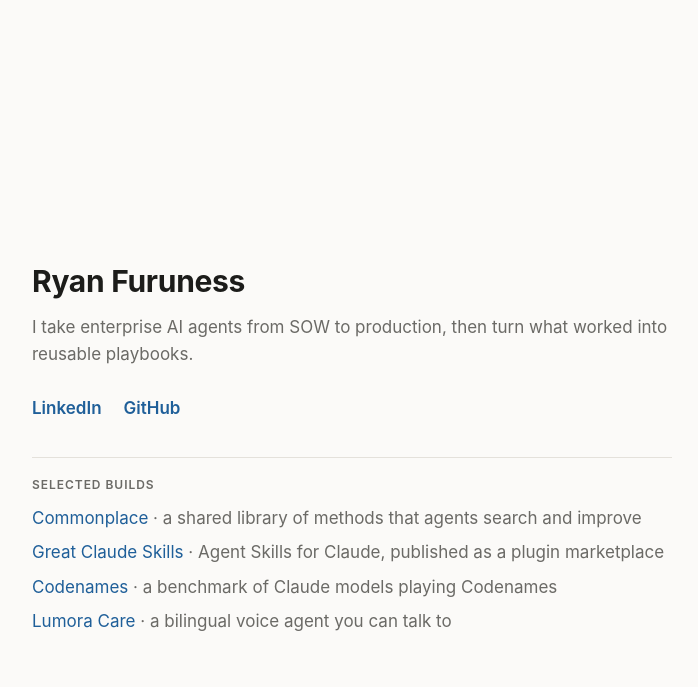
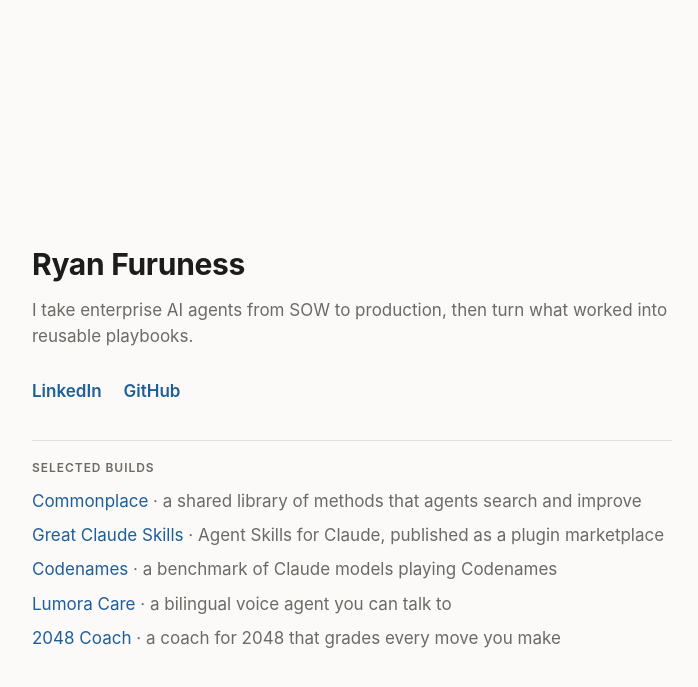
Before and after one commit to ryanfuruness/ryanfuruness.github.io, a Jekyll site: the page built from index.html, in a window 1280 px wide. Shown: the top 687 px of the page, without its empty margins (288-986 px from the left). Built offline with Jekyll 4.4.1, drawn with Linux system fonts in a browser that asks for light colours.

Commit message:
Add 2048 Coach to selected builds

```diff
--- a/index.html
+++ b/index.html
@@ -67,6 +67,7 @@
       <li><a href="https://github.com/ryanfuruness/great-claude-skills">Great Claude Skills</a> <span>· Agent Skills for Claude, published as a plugin marketplace</span></li>
       <li><a href="https://github.com/ryanfuruness/codenames">Codenames</a> <span>· a benchmark of Claude models playing Codenames</span></li>
       <li><a href="https://ryanfuruness.github.io/lumora-care-agent/">Lumora Care</a> <span>· a bilingual voice agent you can talk to</span></li>
+      <li><a href="https://2048coach.com/">2048 Coach</a> <span>· a coach for 2048 that grades every move you make</span></li>
     </ul>
   </main>
 </body>
```
